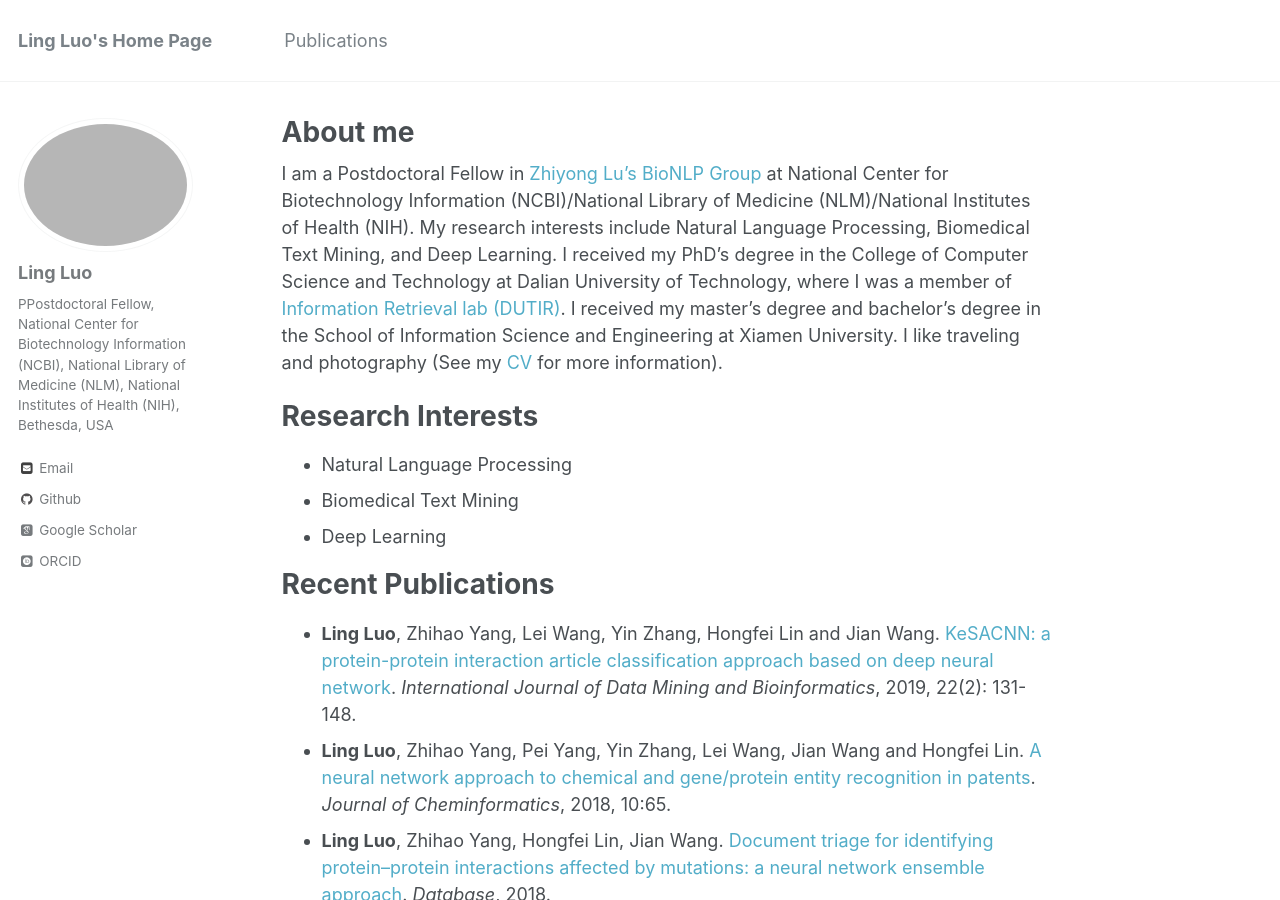
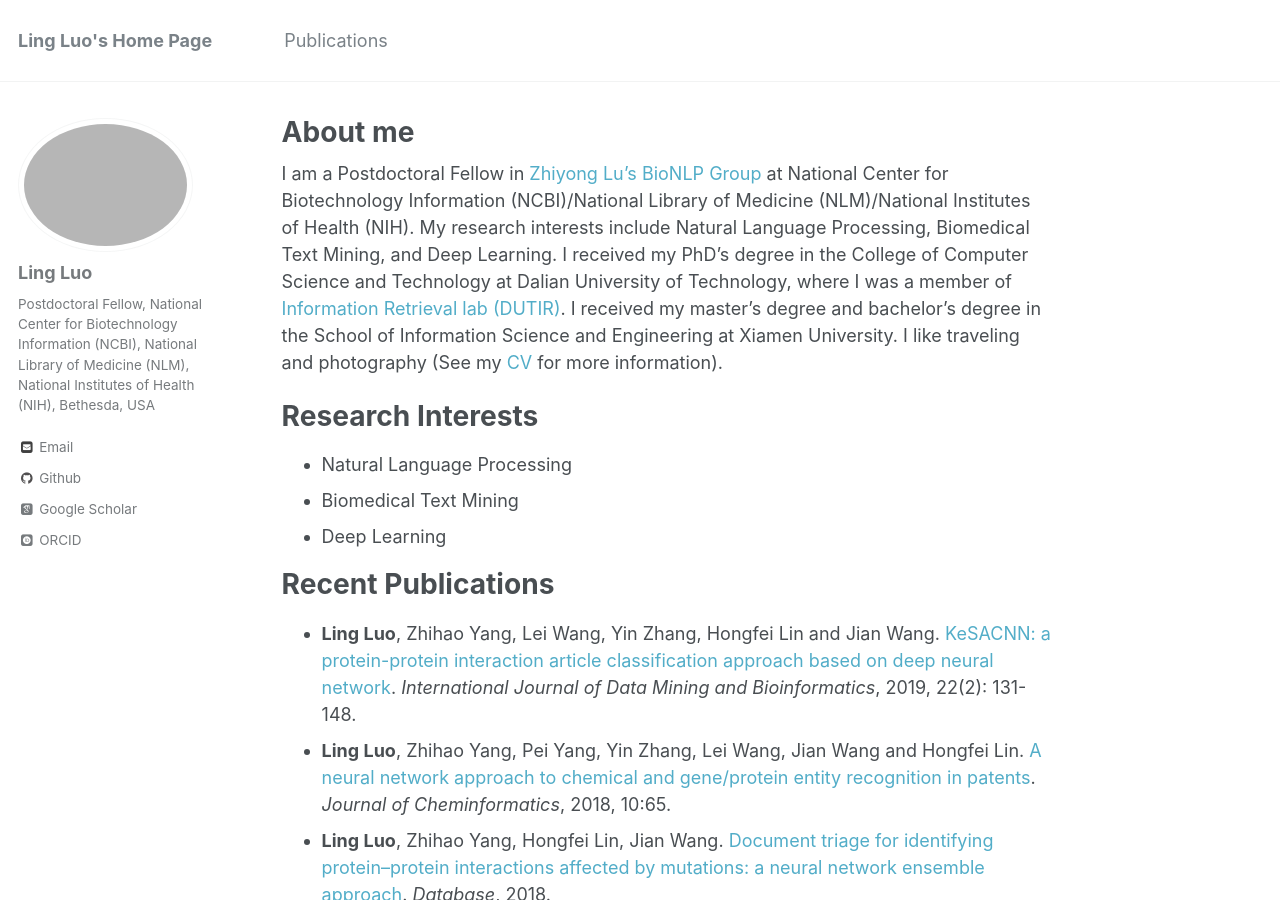
Before and after one commit to lingluodlut/lingluodlut.github.io, a Jekyll site: the page built from _pages/about.md, in a window 1280 px wide and 900 px high. Built offline with Jekyll 4.4.1, drawn with Linux system fonts in a browser that asks for light colours; some web fonts are replaced.

Commit message:
Update _config.yml

```diff
--- a/_config.yml
+++ b/_config.yml
@@ -80,7 +80,7 @@ analytics:
 author:
   name             : "Ling Luo"
   avatar           : "profile.png"
-  bio              : "PPostdoctoral Fellow, National Center for Biotechnology Information (NCBI), National Library of Medicine (NLM), National Institutes of Health (NIH), Bethesda, USA"
+  bio              : "Postdoctoral Fellow, National Center for Biotechnology Information (NCBI), National Library of Medicine (NLM), National Institutes of Health (NIH), Bethesda, USA"
   location         : #"Location"
   employer         :
   googlescholar    : "https://scholar.google.com/citations?user=iw32leEAAAAJ&hl=en"
```
